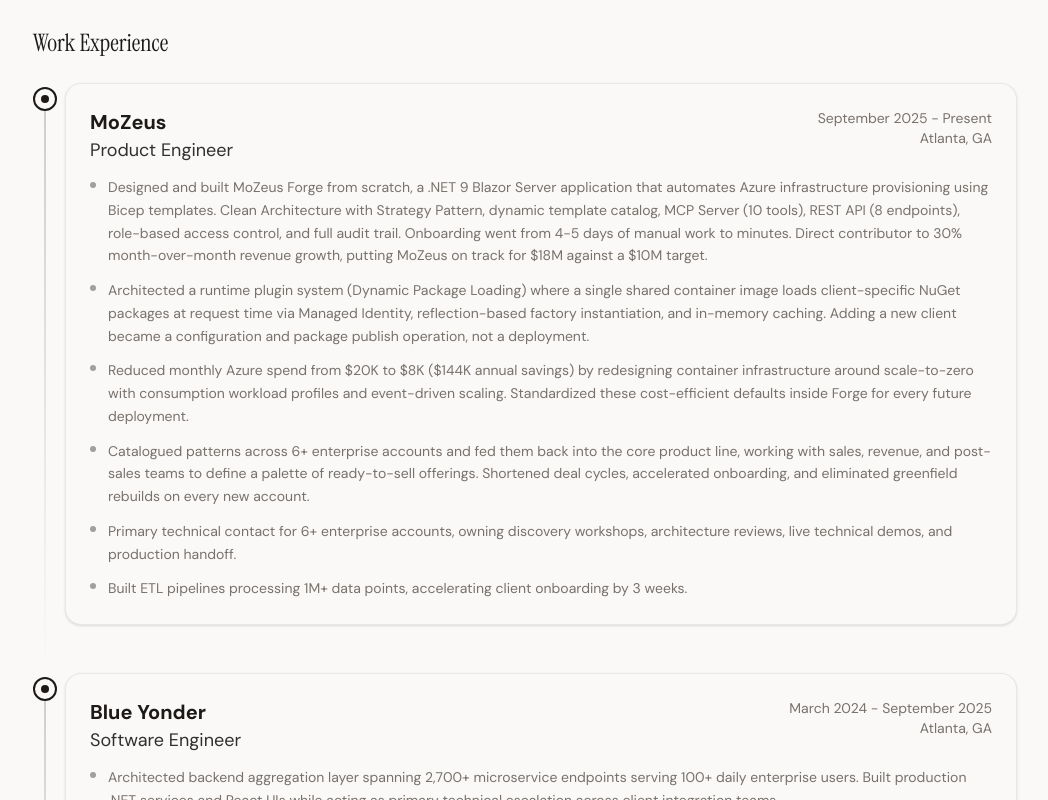
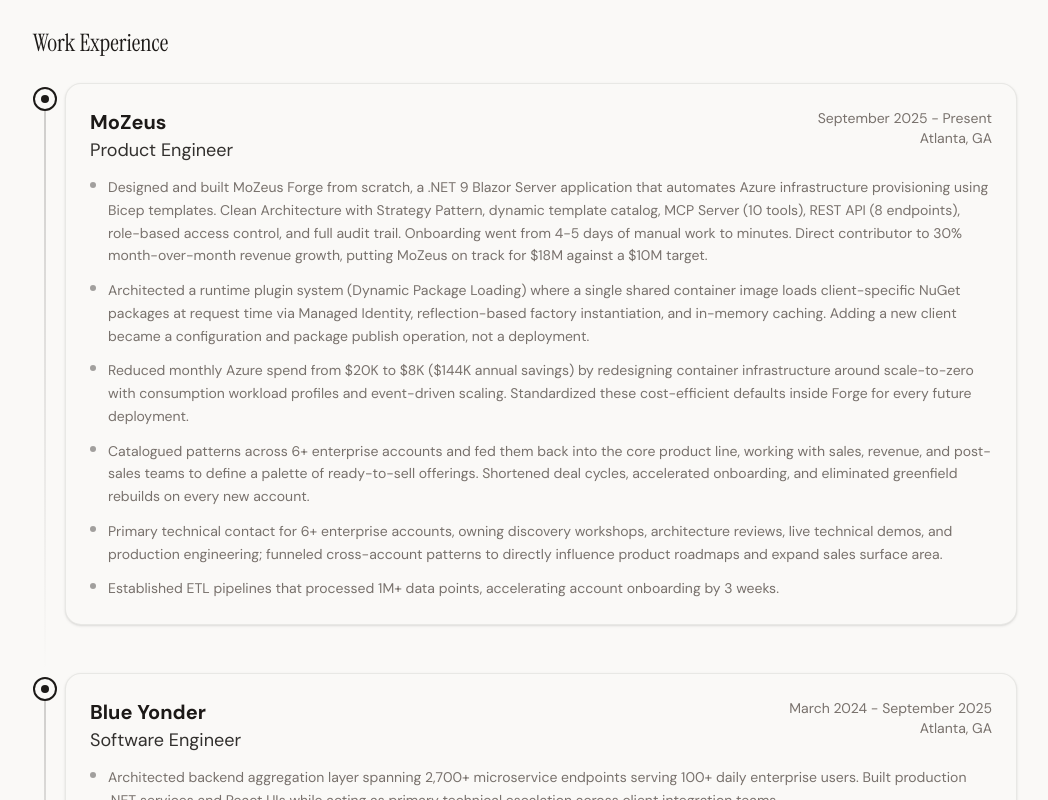
Before and after one commit to arnavbhatia1/arnavbhatia1.github.io, a Next.js app: page /experience in a window 1280 px wide. Shown: the part 357-1157 px from the top of the page, without its empty margins (115-1163 px from the left). Built offline with nearby package versions, Linux system fonts and the light colour scheme.

Commit message:
Resume changes

```diff
--- a/app/experience/page.tsx
+++ b/app/experience/page.tsx
@@ -22,8 +22,8 @@ const experiences: Experience[] = [
       "Architected a runtime plugin system (Dynamic Package Loading) where a single shared container image loads client-specific NuGet packages at request time via Managed Identity, reflection-based factory instantiation, and in-memory caching. Adding a new client became a configuration and package publish operation, not a deployment.",
       "Reduced monthly Azure spend from $20K to $8K ($144K annual savings) by redesigning container infrastructure around scale-to-zero with consumption workload profiles and event-driven scaling. Standardized these cost-efficient defaults inside Forge for every future deployment.",
       "Catalogued patterns across 6+ enterprise accounts and fed them back into the core product line, working with sales, revenue, and post-sales teams to define a palette of ready-to-sell offerings. Shortened deal cycles, accelerated onboarding, and eliminated greenfield rebuilds on every new account.",
-      "Primary technical contact for 6+ enterprise accounts, owning discovery workshops, architecture reviews, live technical demos, and production handoff.",
-      "Built ETL pipelines processing 1M+ data points, accelerating client onboarding by 3 weeks.",
+      "Primary technical contact for 6+ enterprise accounts, owning discovery workshops, architecture reviews, live technical demos, and production engineering; funneled cross-account patterns to directly influence product roadmaps and expand sales surface area.",
+      "Established ETL pipelines that processed 1M+ data points, accelerating account onboarding by 3 weeks.",
     ],
   },
   {
```
Also changed, not shown: 1 other file (tests, documents, lock files or other folders).
